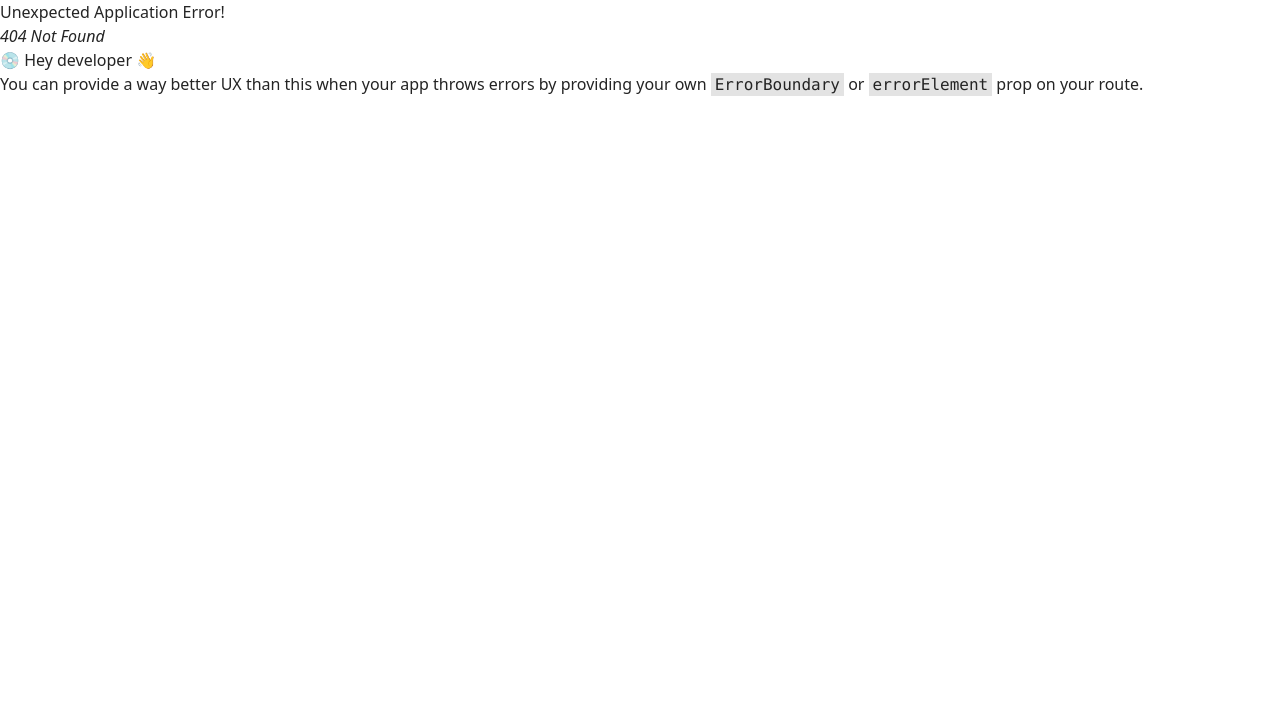
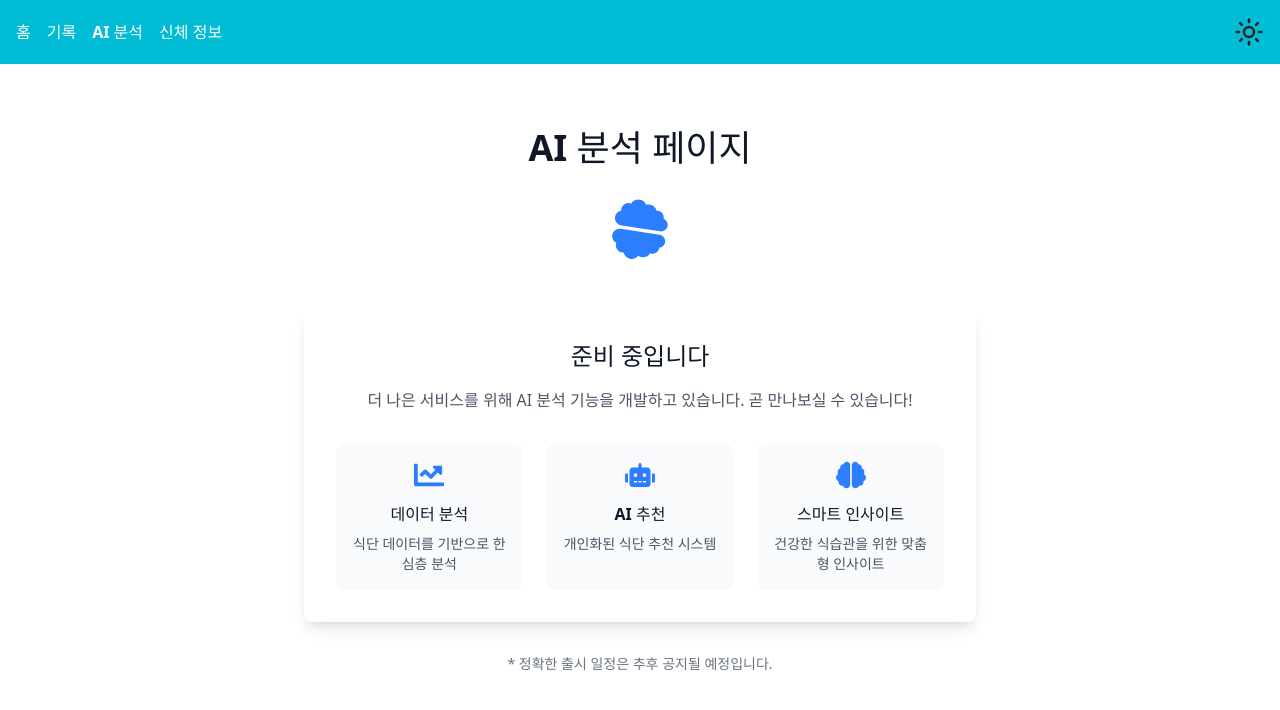
Before and after one commit to bibibigg/SmartPlate, a React (Vite) app: page /analyze in a window 1280 px wide. Before the commit this address had no page. Shown: the top 710 px of the page. Built offline with nearby package versions, Linux system fonts and the light colour scheme.

Commit message:
준비중 페이지 생성 및 SearchResult 배경색상 수정

```diff
--- a/package.json
+++ b/package.json
@@ -16,9 +16,9 @@
     "framer-motion": "^12.15.0",
     "react": "^19.0.0",
     "react-dom": "^19.0.0",
+    "react-icons": "^5.5.0",
     "react-redux": "^9.2.0",
     "react-router-dom": "^7.5.3",
-    "redux": "^5.0.1",
     "tailwindcss": "^4.1.8"
   },
   "devDependencies": {
--- a/src/App.jsx
+++ b/src/App.jsx
@@ -5,6 +5,7 @@ import RootLayout from "./layouts/Roots";
 import HomePage from "./pages/HomePage";
 import BodyInfoPage, { loader as bodyInfoLoader } from "./pages/BodyInfo";
 import MealsRerordPage from "./pages/MealsRecord";
+import AnalysisPage from "./pages/Analysis";
 
 const router = createBrowserRouter([
   {
@@ -20,6 +21,7 @@ const router = createBrowserRouter([
         element: <BodyInfoPage />,
         loader: bodyInfoLoader,
       },
+      { path: "analyze", element: <AnalysisPage /> },
       {
         path: "record",
         element: <MealsRerordPage />,
--- a/src/components/Meals/SearchResults.jsx
+++ b/src/components/Meals/SearchResults.jsx
@@ -58,7 +58,7 @@ export default function SearchResults({ onFoodSelect, searchTerm }) {
   }
 
   return (
-    <div className="mb-4 h-[400px] overflow-y-auto border dark:bg-gray-800 dark:border-white rounded flex">
+    <div className="mb-4 h-[400px] overflow-y-auto border dark:bg-gray-900 dark:border-white rounded flex">
       <ul className="w-full flex-1 ">{content}</ul>
     </div>
   );
--- a/src/components/bodyInfo/BodyInfoForm.jsx
+++ b/src/components/bodyInfo/BodyInfoForm.jsx
@@ -3,7 +3,6 @@ import { useNavigate } from "react-router-dom";
 import { updateBodyData } from "../../utils/http";
 import { koreanDateTime } from "../../utils/formatDate";
 import { queryClient } from "../../utils/http";
-import ErrorBlock from "../UI/ErrorBlock";
 
 export default function BodyInfoForm({ bodyData }) {
   const navigate = useNavigate();
--- /dev/null
+++ b/src/pages/Analysis.jsx
@@ -0,0 +1,67 @@
+import { useSelector } from "react-redux";
+import { motion } from "framer-motion";
+import { FaChartLine, FaRobot, FaBrain } from "react-icons/fa";
+
+export default function AnalysisPage() {
+  const isDark = useSelector((state) => state.ui.isDark);
+
+  return (
+    <div
+      className={`min-h-screen ${isDark ? " text-white" : " text-gray-900"}`}
+    >
+      <div className="container mx-auto px-4 py-16">
+        <motion.div
+          initial={{ opacity: 0, y: 20 }}
+          animate={{ opacity: 1, y: 0 }}
+          transition={{ duration: 0.5 }}
+          className="text-center"
+        >
+          <h1 className="text-4xl font-bold mb-8">AI 분석 페이지</h1>
+          <div className="flex justify-center mb-12">
+            <motion.div
+              animate={{ rotate: 360 }}
+              transition={{ duration: 20, repeat: Infinity, ease: "linear" }}
+            >
+              <FaBrain className="text-6xl text-blue-500" />
+            </motion.div>
+          </div>
+          <div className="max-w-2xl mx-auto">
+            <div className="bg-white dark:bg-gray-800 rounded-lg shadow-lg p-8 mb-8">
+              <h2 className="text-2xl font-semibold mb-4">준비 중입니다</h2>
+              <p className="text-gray-600 dark:text-gray-300 mb-6">
+                더 나은 서비스를 위해 AI 분석 기능을 개발하고 있습니다. 곧
+                만나보실 수 있습니다!
+              </p>
+              <div className="grid grid-cols-1 md:grid-cols-3 gap-6 mt-8">
+                <div className="flex flex-col items-center p-4 bg-gray-50 dark:bg-gray-700 rounded-lg">
+                  <FaChartLine className="text-3xl text-blue-500 mb-3" />
+                  <h3 className="font-semibold mb-2">데이터 분석</h3>
+                  <p className="text-sm text-gray-600 dark:text-gray-300 text-center">
+                    식단 데이터를 기반으로 한 심층 분석
+                  </p>
+                </div>
+                <div className="flex flex-col items-center p-4 bg-gray-50 dark:bg-gray-700 rounded-lg">
+                  <FaRobot className="text-3xl text-blue-500 mb-3" />
+                  <h3 className="font-semibold mb-2">AI 추천</h3>
+                  <p className="text-sm text-gray-600 dark:text-gray-300 text-center">
+                    개인화된 식단 추천 시스템
+                  </p>
+                </div>
+                <div className="flex flex-col items-center p-4 bg-gray-50 dark:bg-gray-700 rounded-lg">
+                  <FaBrain className="text-3xl text-blue-500 mb-3" />
+                  <h3 className="font-semibold mb-2">스마트 인사이트</h3>
+                  <p className="text-sm text-gray-600 dark:text-gray-300 text-center">
+                    건강한 식습관을 위한 맞춤형 인사이트
+                  </p>
+                </div>
+              </div>
+            </div>
+            <div className="text-sm text-gray-500 dark:text-gray-400">
+              * 정확한 출시 일정은 추후 공지될 예정입니다.
+            </div>
+          </div>
+        </motion.div>
+      </div>
+    </div>
+  );
+}
--- a/src/pages/MealsRecord.jsx
+++ b/src/pages/MealsRecord.jsx
@@ -6,7 +6,7 @@ import { uiActions } from "../store/UI/uiSlice";
 import { AnimatePresence } from "framer-motion";
 
 export default function MealsRecordPage() {
-  const isShowModal = useSelector((state) => state.ui.isShowModal);
+  const { isShowModal } = useSelector((state) => state.ui);
   const dispatch = useDispatch();
 
   function handleDone() {
```
Also changed, not shown: 1 other file (tests, documents, lock files or other folders).
